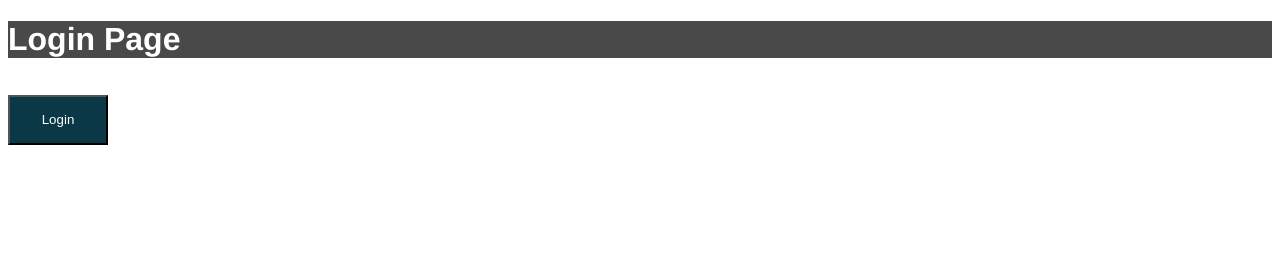
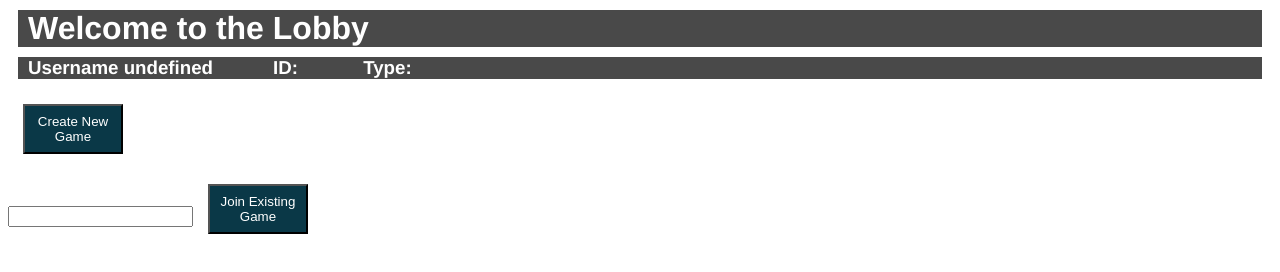
Before and after one commit to jyoung4242/DemonSiege---Hathora, a website built with webpack: page client/web/src/template.html in a window 1280 px wide. Both pictures are taken after a click on the button "Login". Built offline with nearby package versions, Linux system fonts and the light colour scheme.

Commit message:
login page and lobby UI done

```diff
--- a/client/web/src/index.ts
+++ b/client/web/src/index.ts
@@ -4,6 +4,14 @@ import { Lobby } from './scenes/Lobby';
 import { Game } from './scenes/Game';
 import { GameState } from '../../../api/types';
 import { HathoraClient, HathoraConnection, UpdateArgs } from '../../.hathora/client';
+import { AnonymousUserData } from '../../../api/base';
+
+export type ElementAttributes = {
+    InnerText?: string;
+    className?: string;
+    event?: string;
+    eventCB?: EventListener;
+};
 
 enum GS {
     null,
@@ -12,12 +20,24 @@ enum GS {
     game,
 }
 
+let login = async (e: Event) => {
+    let myUser: AnonymousUserData;
+    if (sessionStorage.getItem('token') === null) {
+        sessionStorage.setItem('token', await client.loginAnonymous());
+    }
+    const token = sessionStorage.getItem('token')!;
+    user = HathoraClient.getUserFromToken(token);
+    console.log(`User Data: `, user);
+    reRender(myGameState, GS.lobby);
+};
+
 const body = document.getElementById('myApp');
 const client = new HathoraClient();
+export let user: AnonymousUserData;
 
-const loginscreen = new Login(client);
-const lobby = new Lobby(client);
-const game = new Game(client);
+const loginscreen = new Login(login);
+const lobby = new Lobby();
+const game = new Game();
 let myGameState: GS = GS.null;
 
 const reRender = (state: GS, gs: GS) => {
@@ -27,7 +47,9 @@ const reRender = (state: GS, gs: GS) => {
             if (state == GS.login) loginscreen.leaving(body);
             else game.leaving(body);
             myGameState = GS.lobby;
+            lobby.setUserInfo({ name: user.name, id: user.id, type: user.type });
             lobby.mount(body);
+
             break;
         case GS.login:
             if (state == GS.lobby) lobby.leaving(body);
--- a/client/web/src/scenes/Game.ts
+++ b/client/web/src/scenes/Game.ts
@@ -1,9 +1,7 @@
 import { HathoraClient } from '../../../.hathora/client';
 
 export class Game {
-    constructor(client: HathoraClient) {
-        let clientRef = client;
-    }
+    constructor() {}
 
     mount(element: HTMLElement) {}
 
--- a/client/web/src/scenes/Lobby.ts
+++ b/client/web/src/scenes/Lobby.ts
@@ -1,11 +1,51 @@
-import { HathoraClient } from '../../../.hathora/client';
+import { ElementAttributes } from '..';
+
+type UserInformation = {
+    name: string;
+    id: string;
+    type: string;
+};
 
 export class Lobby {
-    constructor(client: HathoraClient) {
-        let clientRef = client;
+    elements: HTMLElement[];
+    userInfo: UserInformation;
+
+    constructor() {
+        this.elements = [];
     }
 
-    mount(element: HTMLElement) {}
+    setUserInfo = (u: UserInformation) => {
+        this.userInfo = u;
+    };
+
+    mount(element: HTMLElement) {
+        const myDiv = this.createElement('div', element, { className: 'Header' });
+        this.createElement('h1', myDiv, { InnerText: 'Welcome to the Lobby', className: 'LoginPageheader' });
+
+        const subDiv = this.createElement('div', element, { className: 'Header' });
+        this.createElement('h3', subDiv, { InnerText: `Username ${this.userInfo.name}`, className: 'LoginPageheader' });
+        this.createElement('h3', subDiv, { InnerText: `ID: ${this.userInfo.id}`, className: 'LoginPageheader' });
+        this.createElement('h3', subDiv, { InnerText: `Type: ${this.userInfo.type}`, className: 'LoginPageheader' });
+
+        this.createElement('button', element, { InnerText: 'Create New Game', className: 'loginButton' });
+
+        const innerDiv = this.createElement('div', element, {});
+        this.createElement('input', innerDiv, {});
+        this.createElement('button', innerDiv, { InnerText: 'Join Existing Game', className: 'loginButton' });
+    }
+
+    createElement(type: string, parent: HTMLElement, attributes: ElementAttributes): HTMLElement {
+        const myElement = document.createElement(type);
+        myElement.innerHTML = attributes.InnerText ? attributes.InnerText : '';
+        if (attributes.className) myElement.classList.add(attributes.className);
+        if (attributes.event && attributes.eventCB) {
+            myElement.addEventListener(attributes.event, attributes.eventCB);
+        }
+
+        parent.appendChild(myElement);
+        this.elements.push(myElement);
+        return myElement;
+    }
 
     leaving(element: HTMLElement) {}
 }
--- a/client/web/src/scenes/Login.ts
+++ b/client/web/src/scenes/Login.ts
@@ -1,27 +1,18 @@
-import { AnonymousUserData } from '../../../../api/base';
-import { GameState } from '../../../../api/types';
-import { HathoraClient, HathoraConnection, UpdateArgs } from '../../../.hathora/client';
-
-type ElementAttributes = {
-    InnerText?: string;
-    className?: string;
-    event?: string;
-    eventCB?: EventListenerOrEventListenerObject;
-};
+import { ElementAttributes } from '..';
 
 export class Login {
-    clientRef: HathoraClient;
-    user: AnonymousUserData;
+    lgCB: EventListener;
+    elements: HTMLElement[];
 
-    constructor(client: HathoraClient) {
-        this.clientRef = client;
-        console.log(`client reference: `, this.clientRef);
+    constructor(logincallback: EventListener) {
+        this.lgCB = logincallback;
+        this.elements = [];
     }
 
     mount(element: HTMLElement) {
         const myDiv = this.createElement('div', element, { className: 'Header' });
         this.createElement('h1', myDiv, { InnerText: 'Login Page', className: 'LoginPageheader' });
-        this.createElement('button', element, { InnerText: 'Login', className: 'loginButton', event: 'click', eventCB: this.login });
+        this.createElement('button', element, { InnerText: 'Login', className: 'loginButton', event: 'click', eventCB: this.lgCB });
     }
 
     createElement(type: string, parent: HTMLElement, attributes: ElementAttributes): HTMLElement {
@@ -33,22 +24,14 @@ export class Login {
         }
 
         parent.appendChild(myElement);
+        this.elements.push(myElement);
         return myElement;
     }
 
-    async login() {
-        if (this.clientRef == undefined) {
-            console.log(`lost client reference`);
-            return;
+    leaving(element: HTMLElement) {
+        //unmount all ui elements
+        for (var i = this.elements.length - 1; i >= 0; i--) {
+            this.elements[i].parentNode.removeChild(this.elements[i]);
         }
-        if (sessionStorage.getItem('token') === null) {
-            console.log(`client reference: `, this.clientRef);
-            //sessionStorage.setItem('token', await this.clientRef.loginAnonymous());
-        }
-        const token = sessionStorage.getItem('token')!;
-        this.user = HathoraClient.getUserFromToken(token);
-        console.log(this.user);
     }
-
-    leaving(element: HTMLElement) {}
 }
--- a/client/web/src/style.css
+++ b/client/web/src/style.css
@@ -1,9 +1,13 @@
 /*style.css*/
 .Header {
     background-color: rgb(73, 73, 73);
+    margin: 10px;
 }
 
 .LoginPageheader {
+    display: inline;
+    margin-left: 10px;
+    margin-right: 50px;
     color: white;
     font-family: 'Helvetica';
 }
@@ -11,7 +15,7 @@
 .loginButton {
     width: 100px;
     height: 50px;
-    margin-top: 15px;
+    margin: 15px;
     color: white;
     background-color: rgb(10, 56, 71);
 }
```
